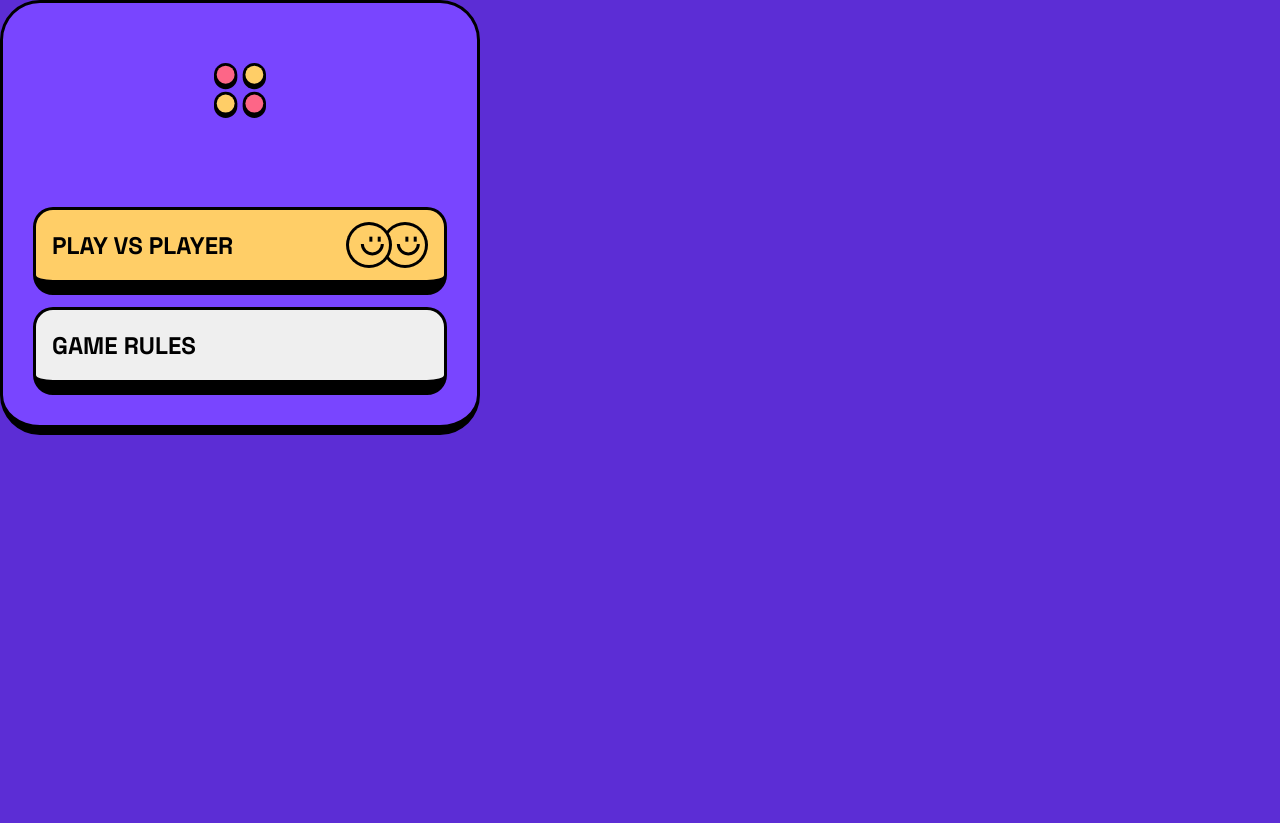
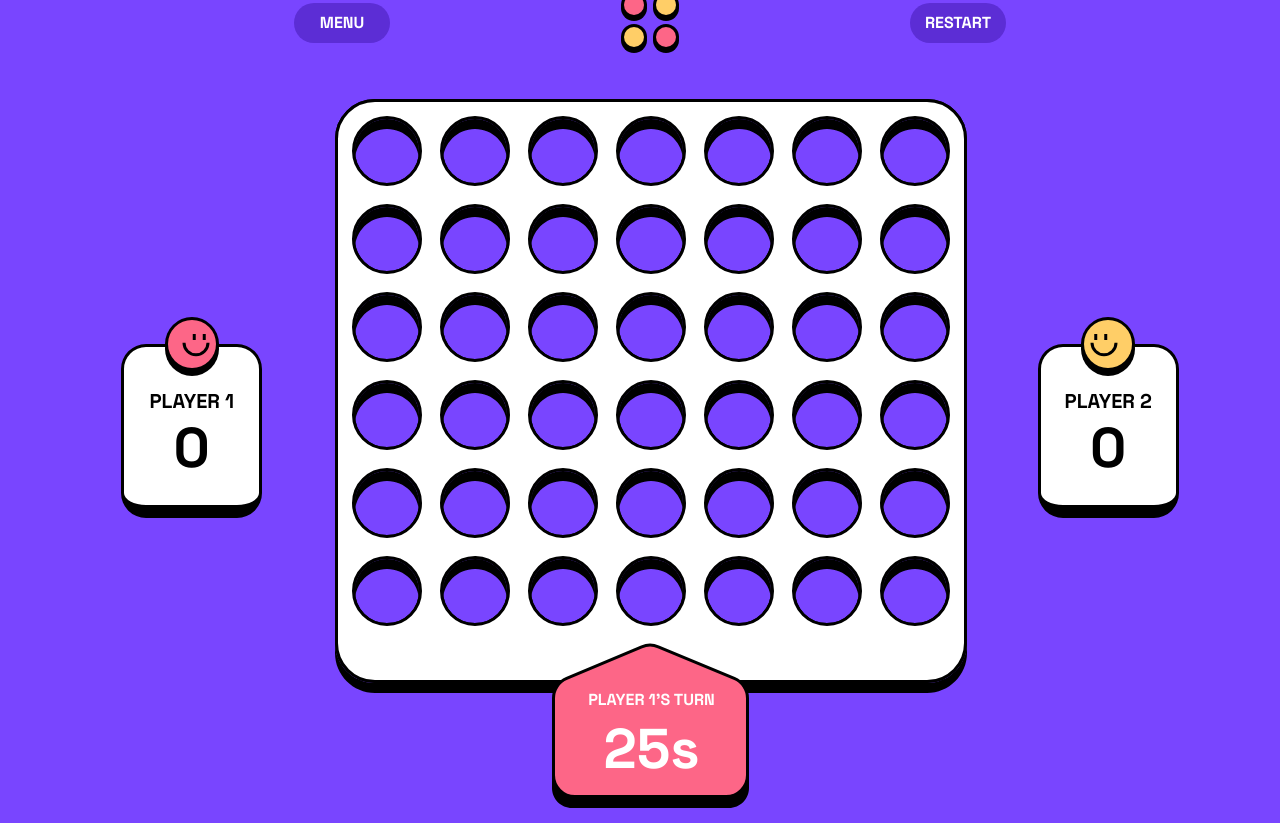
Before and after one commit to JesusEgonVenegas/connect-four, a React (Vite) app: page / in a window 1280 px wide. Before the commit the page ends 800 px from the top, so only its background shows below. Built offline with nearby package versions, Linux system fonts and the light colour scheme.

Commit message:
some fixes

```diff
--- a/src/App.tsx
+++ b/src/App.tsx
@@ -5,8 +5,9 @@ import Menu from './Menu';
 function App() {
   return (
     <div className="app">
-      <Menu />
-      {/* <Game /> */}
+      {/* <Menu /> */}
+
+      <Game />
     </div>
   );
 }
--- a/src/Game.css
+++ b/src/Game.css
@@ -33,7 +33,7 @@ body {
 .boardBlack {
   position: absolute;
   pointer-events: none;
-  z-index: 98;
+  z-index: 95;
 }
 
 .boardWhite {
@@ -50,26 +50,144 @@ body {
 }
 
 .player1 {
-  background-color: var(--yellow);
-  height: 64px;
-  width: 64px;
+  position: relative;
+  background-color: var(--pink);
+  height: 65px;
+  z-index: 98;
+  width: 65px;
   border-radius: 50%;
   animation: drop 0.3s ease-in normal;
-  border: 2px solid black;
+  border: 2px solid #7f3344;
+  border-top-width: 4px;
 }
 
 .player2 {
-  background-color: var(--pink);
-  height: 64px;
-  width: 64px;
+  position: relative;
+  background-color: var(--yellow);
+  height: 65px;
+  z-index: 97;
+  width: 65px;
   border-radius: 50%;
   animation: drop 0.3s ease-in normal;
-  border: 2px solid black;
+  border: 2px solid #806734;
+  border-top-width: 4px;
 }
 
 .space {
   width: 64px;
   height: 64px;
+}
+
+.pageContainer {
+  display: grid;
+  grid-template-columns: 0.5fr 1fr 0.5fr;
+  place-items: center;
+}
+
+.playerLabel {
+  background-color: white;
+  height: 174px;
+  width: 141px;
+  border: 3px black solid;
+  border-width: 3px 3px 13px 3px;
+  border-radius: 25px;
+  display: flex;
+  flex-direction: column;
+  /* justify-content: space-between; */
+  align-items: center;
+  text-transform: uppercase;
+  font-weight: 700;
+  font-size: 20px;
+  margin-left: 20px;
+}
+
+.playerLabelImg {
+  margin-top: -30px;
+  margin-bottom: 10px;
+}
+
+.playerScore {
+  margin-top: -10px;
+  font-size: 56px;
+}
+
+.footerContainer {
+  position: relative;
+  /* bottom: 0; */
+  z-index: 100;
+  bottom: -15px;
+  left: 217px;
+  width: 200px;
+  height: 180px;
+}
+
+.winnerBoard {
+  position: absolute;
+  border-radius: 20px;
+  left: -42px;
+  background-color: white;
+  height: 175px;
+  width: 285px;
+  border: 3px solid black;
+  border-width: 3px 3px 15px 3px;
+  z-index: 102;
+  display: flex;
+  flex-direction: column;
+  justify-content: space-around;
+  align-items: center;
+  text-transform: uppercase;
+  font-weight: 700;
+  line-height: 2.5rem;
+}
+
+.winnerPlayer {
+  margin-top: -5px;
+  margin-bottom: -25px;
+}
+
+.winnerMessage {
+  font-size: 56px;
+  margin-bottom: 10px;
+}
+
+.winnerBoard > button {
+  background-color: var(--dark-purple);
+  border-radius: 100px;
+  margin-top: -20px;
+  padding: 0.1rem 1.5rem;
+  text-transform: uppercase;
+  font-weight: 700;
+  color: white;
+  border: 0;
+  font-size: 16px;
+  cursor: pointer;
+}
+
+.boardFooter {
+  position: absolute;
+  inset: 0;
+  background-repeat: no-repeat;
+  display: flex;
+  flex-direction: column;
+  place-items: center;
+  justify-content: center;
+}
+
+.boardFooterLabel {
+  text-transform: uppercase;
+  color: white;
+  /* z-index: 999; */
+  font-size: 1rem;
+  font-weight: 700;
+  margin-top: 12px;
+}
+
+.boardFooterSeconds {
+  margin-top: -5px;
+  /* z-index: 998; */
+  font-size: 56px;
+  color: white;
+  font-weight: 700;
 }
 
 @keyframes drop {
--- a/src/Menu.css
+++ b/src/Menu.css
@@ -9,8 +9,8 @@ body {
   height: 435px;
   width: 480px;
   border: 3px black solid;
-  border-radius: 40px;
-  border-width: 3px 3px 10px 3px;
+  border-radius: 42px;
+  border-width: 3px 3px 13px 3px;
   /* display: grid; */
   /* place-content: center; */
   display: flex;
@@ -37,8 +37,8 @@ body {
   height: 88px;
   width: 100%;
   border: 3px black solid;
-  border-radius: 20px;
-  border-width: 3px 3px 15px 3px;
+  border-radius: 22px;
+  border-width: 3px 3px 13px 3px;
   display: flex;
   align-items: center;
   justify-content: space-between;
--- /dev/null
+++ b/src/Menubar.css
@@ -0,0 +1,22 @@
+.menuBarContainer {
+  display: flex;
+  justify-content: space-between;
+  margin: 0 265px;
+  align-items: center;
+  margin-right: 245px;
+}
+.menuBarContainer > button {
+  border-radius: 100px;
+  height: 2.5rem;
+  width: 6rem;
+  text-transform: uppercase;
+  background-color: var(--dark-purple);
+  border: 0;
+  color: white;
+  font-weight: 700;
+  cursor: pointer;
+}
+.menuBarLogo {
+}
+.menuBarRestart {
+}
--- /dev/null
+++ b/src/Menubar.tsx
@@ -0,0 +1,20 @@
+import Logo from './assets/images/logo.svg';
+import './Menubar.css';
+
+interface Props {
+  restartFunction: () => void;
+}
+
+const Menubar = ({ restartFunction }: Props) => {
+  return (
+    <div className="menuBarContainer">
+      <button className="openMenuBtn">Menu</button>
+      <div className="menuBarLogo" style={{ content: `url(${Logo})` }}></div>
+      <button className="menuBarRestart" onClick={restartFunction}>
+        Restart
+      </button>
+    </div>
+  );
+};
+
+export default Menubar;
```
